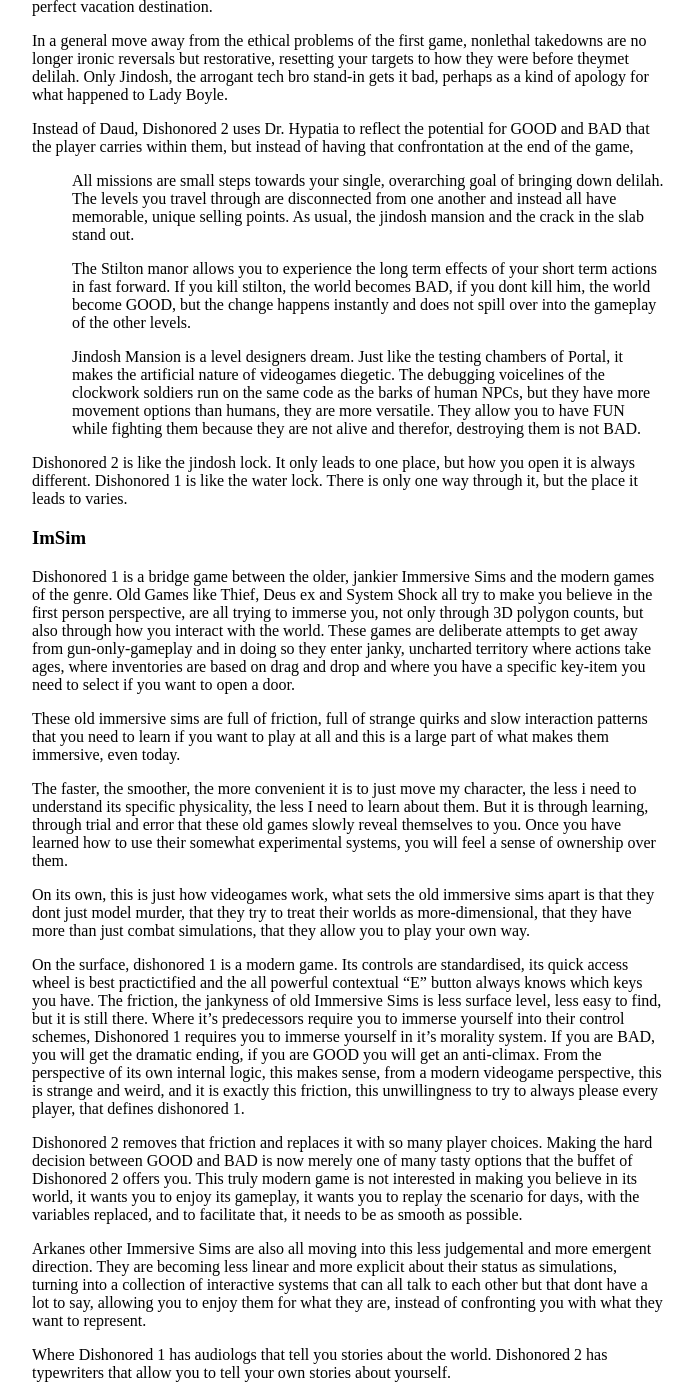
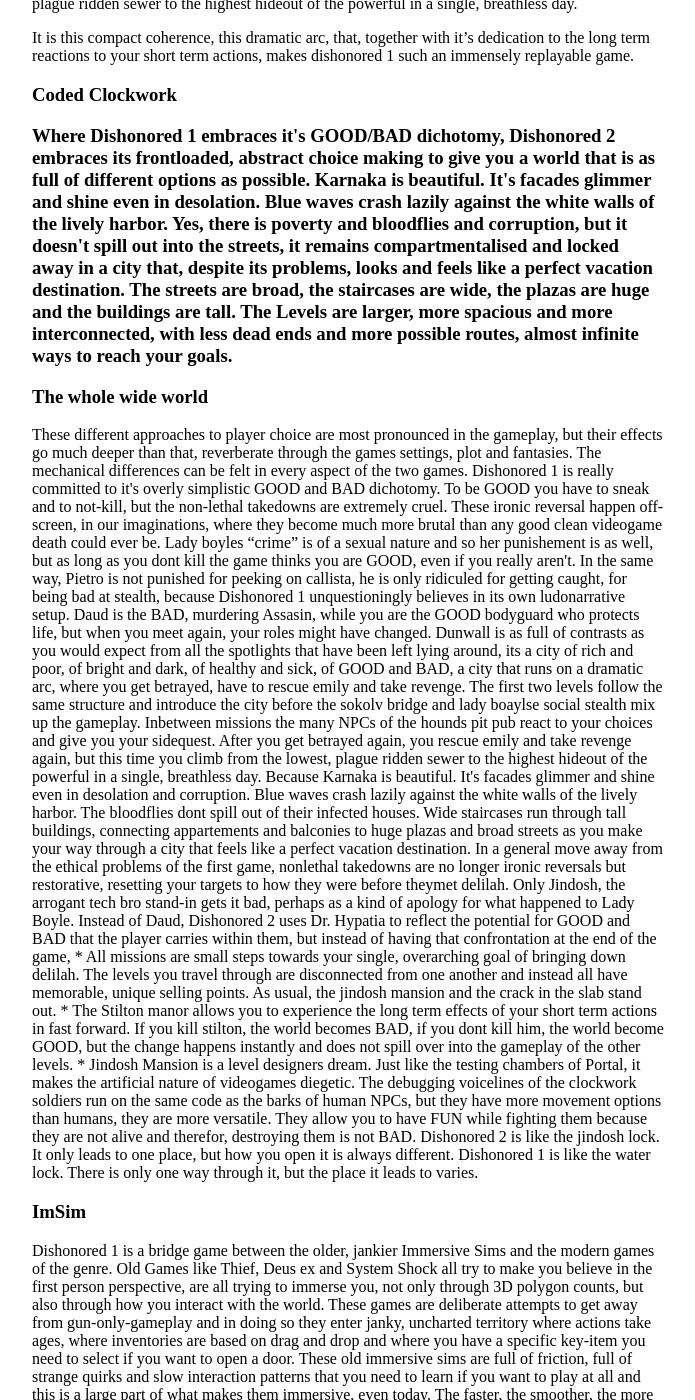
Before and after one commit to stuffedwombat/stuffedwombat.github.io, a Jekyll site: the page built from about_dishonored.md, in a window 1280 px wide and 1400 px high, scrolled down 3039 px. Shown: the whole window, without its empty margins (292-987 px from the left). Built offline with Jekyll 4.4.1, drawn with Linux system fonts in a browser that asks for light colours; our own code applies the rules of GitHub Pages for plain Markdown files; comment, search, counter and statistics services are not loaded; some of the changed text lies outside the part shown.

Commit message:
Update about_dishonored.md

```diff
--- a/about_dishonored.md
+++ b/about_dishonored.md
@@ -1,8 +1,4 @@
 <h1>Dishonored and the cost of choice</h1>
-
-Killing is BAD.<br>
-Not-killing is GOOD.<br>
-In this text, I will compare Dishonored 1 & 2, not to find out which game is more or less "flawed", but to better understand how they work and, maybe, to find out what they are. I am assuming you are familiar with both games and will spoil everything in the process.
 
 <h3>Add & Abstract</h3>
 There are two important types of player choices in Dishonored:<br>
@@ -11,17 +7,18 @@ The Chaos System Tracks your GOOD or BAD actions and when a certain threshold is
 
 The other type of player choice happens in menus where you can decide which of your powers you want to upgrade. Every single one of these choices has a huge and immediate impact on the game, radically change how you relate to the obstacles in the world, but they do not change the world itself. And so the second important type of player choice in dishonored is abstract.
 
-Both games use both types of choices, but they disagree heavily on which one they should focus on.
+It is the difference between these two types of player choices that also makes up the difference between Dishonored 1 and 2.
+I am not here to determine which of the two games is more or less "flawed". I just want to compare them to better understand how they work and to , maybe, find out what they are. I am assuming you are familiar with both games and will spoil everything in the process.
 
 <h3>The most important decision</h3>
 
-Exchanging cutscenes, voicelines and cinematics in response to Player Choice is expensive, but making mutually exclusive gameplay-content is extremely expensive. And so, if we want to understand what specific player choice each dishonored game cares about the most, we just have to search for the choice that leads to the most mutual exclusivity:
+Exchanging cutscenes, voicelines and cinematics in response to Player Choice is expensive, but making mutually exclusive gameplay-content is extremely expensive. If we want to understand what specific type of player choice each dishonored game cares about, we just have to look for the decision that has the biggest impact on gameplay.
 
-The most important Player choice in Dishonored 1 is accumulative, because the later levels of the game change in response to your chaos system.
-Your moment to moment actions not only add up to GOOD or BAD Ending Slides, they also add up to a completely different late-game experience
-Your abstract choices about powers and bonecharms will change how easy it is to be GOOD or BAD, but the most important decision, the actual player choice, is made incrementally, through the moment to moment gameplay.
+The most important Player choice in Dishonored 1 is accumulative, because the later levels change in response to your chaos system.
+Your moment to moment actions not only add up to GOOD or BAD Ending Slides, they also add up to a completely different late-game experience.
+The abstract choices about powers and bonecharms will change how easy it is to be GOOD or BAD, but the most important decision, the actual player choice, is made incrementally, through the moment to moment gameplay.
 
-Dishonored 2 also uses this Chaos System, but it does not lean into it so much. The last level will always be exactly the same, without regard for wether you have been Good or Bad . Instead, the most important choice of Dishonored 2 is abstract. it happens right in the beginning: Do you want to play Emily or Corvo? This single decision immediately locks you out of half the powers in the game and then, shortly afterwards, you get to decide if you even want any powers at all, creating a large amount of unique combinations of Character-powers-chaos rating for you to abstractedly player choose from.
+Dishonored 2 also uses this Chaos System, but it does not lean into it so much. The last level will always be exactly the same, without regard for wether you have been Good or Bad . Instead, the most important choice of Dishonored 2 is abstract and it happens right in the beginning: Do you want to play Emily or Corvo? This single decision immediately locks you out of half the powers in the game and then, shortly afterwards, you get to decide if you even want any powers at all, creating a large amount of unique combinations of Character-powers-chaos rating for you to abstractedly player choose from.
 
 In dishonored 1 you change the world accumulatively by making a single choice over and over again.<br>
 In dishonored 2 you change yourself at the click of a button, while the world remains the same.
@@ -52,9 +49,40 @@ It is exactly this calcification of playstyles that Dishonored 2 is attacking wi
 
 By frontloading it's most important decisions, Dishonored 2 is explicitly inviting you to replay in a different style not only once, but multiple times with different starting parameters. You have a lot more options to choose from in the moment to moment gameplay and you get judged less for enjoying yourself. The last mission will always be the same, no matter if you have been GOOD or BAD and so you can make your decisions without loosing out on any content.
 
-Once you embrace the chanche to accidentally kill someone, once you stop to reload and just let the systems run their course, they will produce truly unique, strange, interesting situations. This is also true for the first game, but here, in the sequel, your wide arsenal of choices allows for a much wider range of emergent gameplay.
+Once you embrace the chanche to accidentally kill someone, once you stop to reload and just let the systems run their course, they will produce truly unique, strange and interesting situations. This is also true for the first game, but here, in the sequel, the sheer amount of possible options, as well as the increased level size and reduced judgement for killing, leads to a incredibly rich and free sandbox experience.
 
-Because while Dishonored 1 runs on friction, Dishonored 2 runs on emergence.
+Because while Dishonored 1 runs on friction,
+Dishonored 2 runs on emergence.
+
+<h3> Dedication to Drama </h3>
+
+Where Dishonored 2 is open and free, Dishonored 1 is linear and claustrophibic.
+It is full of narrow streets and cramped staircases, full of dead ends and small alleys. This compact enviornment gives the developers an almost cinematic control over when and how you see the vistas in the difference, it allows them to pace levels as a series of open and closed spaces, as a collection of dramatic differences.
+
+Dunwall is a city of light and dark, of rich and poor, of plague and parties, it is a city of GOOD and BAD, a place as full of contrasts as one would expect from all the theatre spotlights that have been left lying around.
+
+Some of the characters that step onto this dramatic stage are given equally dramatic weight.
+Daud is THE killer, the murderer, the BAD assasin who killed the empress. You place Corvo, THE bodyguard, the protector of life, who now gets to decide if he wants to become like Daud or not. But when you finally meet the assasin, he himself has made the choice to change and asks for his life, just like you might have changed yourself, now  being unwilling to fulfill his request.
+
+But where Dauds can be forgiven, Dishonored 1 is often incapable of delivering on its overly simplistic moral setup. To be GOOD you have to sneak and to not-kill, but most of the non-lethal takedowns are extremely cruel. These ironic reversal happen off-screen, in our imaginations, where they become much more brutal than any good clean videogame death could ever be. Lady boyles “crime” is of a sexual nature and so her punishement is as well, but as long as you dont kill the game thinks you are GOOD, even if you really aren't. In the same way, Pietro is not punished for peeking on callista, he is only ridiculed for getting caught, for being bad at stealth, because Dishonored 1 unquestioningly believes in its own ludonarrative setup.
+
+And it is exactly this dedication to it's own ideas that defines dishonored 1. In specific instances this dedication spills over into crude tastelessness, but for the most part it just creates a dense, responsive and dramatic gameplay experience.
+
+You have been betrayed and now you need to rescue emily and take revenge. After you get betrayed again, you rescue emily and take revenge again, but this time you climb from the lowest, plague ridden sewer to the highest hideout of the powerful in a single, breathless day.
+
+It is this compact coherence, this dramatic arc, that, together with it's dedication to the long term reactions to your short term actions, makes dishonored 1 such an immensely replayable game.
+
+<h3>Coded Clockwork<h3>
+
+Where Dishonored 1 embraces it's GOOD/BAD dichotomy, Dishonored 2 embraces its frontloaded, abstract choice making to give you a world that is as full of different options as possible.
+
+Karnaka is beautiful. It's facades glimmer and shine even in desolation. Blue waves crash lazily against the white walls of the lively harbor. Yes, there is poverty and bloodflies and corruption, but it doesn't spill out into the streets, it remains compartmentalised and locked away in a city that, despite its problems, looks and feels like a perfect vacation destination.
+
+The streets are broad, the staircases are wide, the plazas are huge and the buildings are tall. The Levels are larger, more spacious and more interconnected, with less dead ends and more possible routes, almost infinite ways to reach your goals.
+
+
+
+
 
 <h3> The whole wide world </h3>
 
@@ -65,8 +93,6 @@ To be GOOD you have to sneak and to not-kill, but the non-lethal takedowns are e
 
 Dunwall is as full of contrasts as you would expect from all the spotlights that have been left lying around, its a city of rich and poor, of bright and dark, of healthy and sick, of GOOD and BAD, a city that runs on a dramatic arc, where you get betrayed, have to rescue emily and take revenge. The first two levels follow the same structure and introduce the city before the sokolv bridge and lady boaylse social stealth mix up the gameplay. Inbetween missions the many NPCs of the hounds pit pub react to your choices and give you your sidequest. After you get betrayed again, you rescue emily and take revenge again, but this time you climb from the lowest, plague ridden sewer to the highest hideout of the powerful in a single, breathless day.
 
-Dishonored 1 runs on a dramatic arc.
-Dishonored 2 is compartmentalised.
 
 Because Karnaka is beautiful. It's facades glimmer and shine even in desolation and corruption. Blue waves crash lazily against the white walls of the lively harbor. The bloodflies dont spill out of their infected houses. Wide staircases run through tall buildings, connecting appartements and balconies to huge plazas and broad streets as you make your way through a city that feels like a perfect vacation destination.
 
@@ -94,13 +120,11 @@ The faster, the smoother, the more convenient it is to just move my character, t
 On its own, this is just how videogames work, what sets the old immersive sims apart is that they dont just model murder, that they try to treat their worlds as more-dimensional, that they have more than just combat simulations, that they allow you to play your own way.
 
 On the surface, dishonored 1 is a modern game. Its controls are standardised, its quick access wheel is best practictified and the all powerful contextual "E" button always knows which keys you have. The friction, the jankyness of old Immersive Sims is less surface level, less easy to find, but it is still there. Where it's predecessors require you to immerse yourself into their control schemes, Dishonored 1 requires you to immerse yourself in it's morality system.
-If you are BAD, you will get the dramatic ending, if you are GOOD you will get an anti-climax. From the perspective of its own internal logic, this makes sense, from a modern videogame perspective, this is strange and weird, and it is exactly this friction, this unwillingness to try to always please every player, that defines dishonored 1.
+If you are BAD, you will get the exciting ending, if you are GOOD you will get an anti-climax. From the perspective of its own internal logic, this makes sense, from a modern videogame perspective, this is strange and weird, and it is exactly this friction, this unwillingness to try to always please every player, that defines dishonored 1.
 
 Dishonored 2 removes that friction and replaces it with so many player choices. Making the hard decision between GOOD and BAD is now merely one of many tasty options that the buffet of Dishonored 2 offers you. This truly modern game is not interested in making you believe in its world, it wants you to enjoy its gameplay, it wants you to replay the scenario for days, with the variables replaced, and to facilitate that, it needs to be as smooth as possible.
 
 Arkanes other Immersive Sims are also all moving into this less judgemental and more emergent direction. They are becoming less linear and more explicit about their status as simulations, turning into a collection of interactive systems that can all talk to each other but that dont have a lot to say, allowing you to enjoy them for what they are, instead of confronting you with what they want to represent.
-
-Where Dishonored 1 has audiologs that tell you stories about the world. Dishonored 2 has typewriters that allow you to tell your own stories about yourself.
 
 I did not write  this text to determine which Dishonored is "genius" and which is "garbage". I just wanted to compare the two games, to better understand how they work and to find out what they are.
 Now i can finally say that:
```
